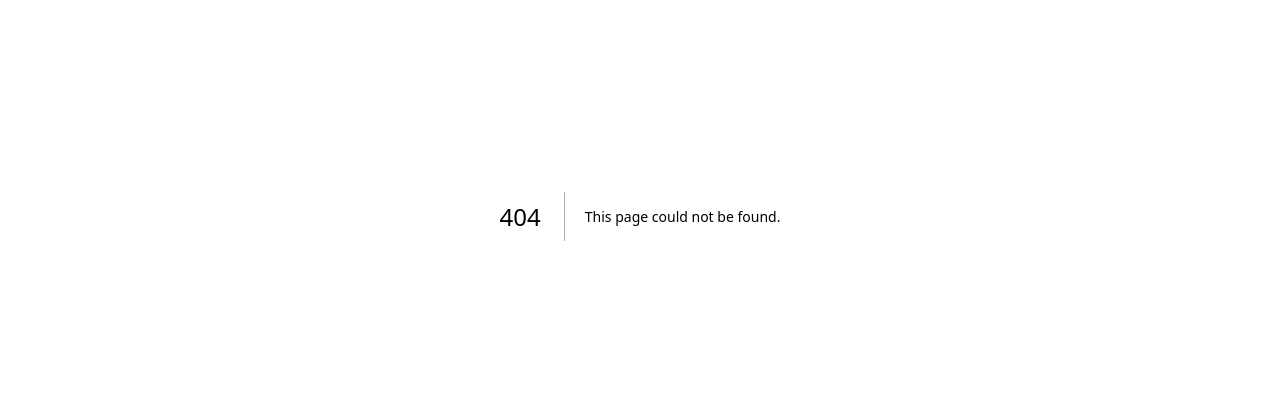
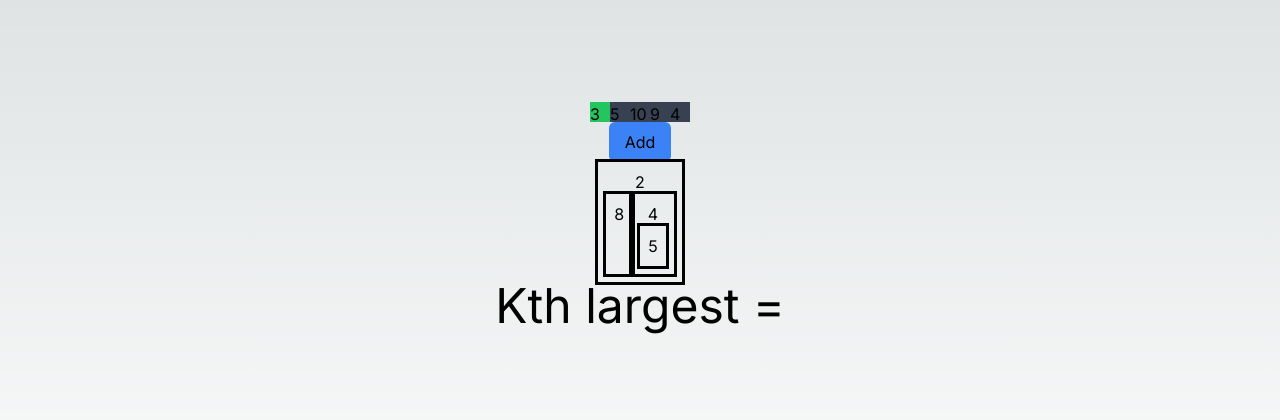
Before and after one commit to aesthaltics/algorithms, a Next.js app: page /kth-largest in a window 1280 px wide. Before the commit this address had no page. Shown: the part 184-604 px from the top of the page. Built offline with nearby package versions, Linux system fonts and the light colour scheme.

Commit message:
Added LC 703: Kth Largest Element in a Stream

```diff
--- /dev/null
+++ b/src/app/kth-largest/Heap.ts
@@ -0,0 +1,117 @@
+export enum HeapType {
+	MAX_HEAP,
+	MIN_HEAP,
+}
+
+export class Heap {
+	heap: number[] = [];
+	heaptype: HeapType;
+
+	constructor(nums: number[], heapType: HeapType) {
+		this.heaptype = heapType;
+		nums.forEach((num) => this.insert(num));
+	}
+
+	insert(val: number) {
+		this.heap.push(val);
+		let nodeIndex = this.heap.length - 1;
+		let parentIndex = Math.floor((nodeIndex - 1) / 2);
+
+		while (nodeIndex > 0) {
+			if (this.heaptype === HeapType.MAX_HEAP) {
+				if (this.heap[nodeIndex] > this.heap[parentIndex]) {
+					this.swap(nodeIndex, parentIndex);
+				} else {
+					break;
+				}
+			} else if (this.heaptype === HeapType.MIN_HEAP) {
+				if (this.heap[nodeIndex] < this.heap[parentIndex]) {
+					this.swap(nodeIndex, parentIndex);
+				} else {
+					break;
+				}
+			} else {
+				break;
+			}
+			nodeIndex = parentIndex;
+			parentIndex = Math.floor((nodeIndex - 1) / 2);
+		}
+	}
+
+	swap(indexA: number, indexB: number) {
+		[this.heap[indexA], this.heap[indexB]] = [
+			this.heap[indexB],
+			this.heap[indexA],
+		];
+	}
+
+	remove(): number | undefined {
+		const leafNode = this.heap.pop();
+		if (leafNode === undefined) {
+			return;
+		}
+		if (!this.heap.length) {
+			return leafNode;
+		}
+		let returnNum = this.heap[0];
+		this.heap[0] = leafNode;
+		let [leafNodeIndex, leftIndex, rightIndex] = [0, 1, 2];
+		while (leafNodeIndex < this.heap.length - 1) {
+			let swapIndex;
+			const leftNum = this.heap[leftIndex];
+			const rightNum = this.heap[rightIndex];
+			if (rightNum !== undefined) {
+				// since heap is always balanced presence of rightNode implies presence of leftNode
+				if (this.heaptype === HeapType.MAX_HEAP) {
+					swapIndex =
+						this.heap[rightIndex] > this.heap[leftIndex]
+							? rightIndex
+							: leftIndex;
+				}
+				if (this.heaptype === HeapType.MIN_HEAP) {
+					swapIndex =
+						this.heap[rightIndex] > this.heap[leftIndex]
+							? leftIndex
+							: rightIndex;
+				}
+			} else if (leftNum !== undefined) {
+				swapIndex = leftIndex;
+			} else {
+				return returnNum;
+			}
+			if (swapIndex === undefined) {
+				return returnNum;
+			}
+			const swapNum = this.heap[swapIndex];
+			const leafNum = this.heap[leafNodeIndex];
+
+			if (this.heaptype === HeapType.MAX_HEAP) {
+				if (swapNum > leafNum) {
+					this.swap(leafNodeIndex, swapIndex);
+				} else {
+					return returnNum;
+				}
+			}
+			if (this.heaptype == HeapType.MIN_HEAP) {
+				if (swapNum < leafNum) {
+					this.swap(leafNodeIndex, swapIndex);
+				} else {
+					return returnNum;
+				}
+			}
+
+			[leafNodeIndex, leftIndex, rightIndex] = [
+				swapIndex,
+				(swapIndex + 1) * 2 - 1,
+				(swapIndex + 1) * 2,
+			];
+		}
+		return returnNum;
+	}
+	length(){
+		return this.heap.length
+	}
+	peek(){
+		return this.heap[0]
+	}
+}
--- /dev/null
+++ b/src/app/kth-largest/page.tsx
@@ -0,0 +1,123 @@
+"use client";
+
+import React, { useRef, useState } from "react";
+import { Heap, HeapType } from "./Heap";
+
+const Page = () => {
+	const added_nums = [3, 5, 10, 9, 4];
+	const { heap, kthLargestNum, addNum, numToAdd } = useKthtLargest({
+		k: 3,
+		nums: [4, 5, 8, 2],
+		added_nums: added_nums,
+	});
+	return (
+		<div className="flex flex-col w-screen h-screen items-center justify-center">
+			<div className="flex flex-col items-center justify-center">
+				<div className="flex flex-row">
+					{added_nums.map((num, index) => (
+						<div
+							key={index}
+							className={`h-5 w-5 ${
+								index === numToAdd
+									? "bg-green-500"
+									: "bg-gray-700"
+							}`}
+						>
+							<p>{num}</p>
+						</div>
+					))}
+				</div>
+				<button
+					className="px-4 py-2 rounded-md bg-blue-500"
+					onClick={addNum}
+				>
+					Add
+				</button>
+				<SubTreePresenter list={heap} root={0} />
+				<p className="text-5xl">Kth largest = {kthLargestNum}</p>
+			</div>
+		</div>
+	);
+};
+export default Page;
+
+export const SubTreePresenter = ({
+	list,
+	root,
+}: {
+	list: number[];
+	root: number;
+}) => {
+	return (
+		<div className="flex flex-col text-center p-2 outline">
+			<div>{list[root]}</div>
+			<div className="flex flex-row">
+				{list[(root + 1) * 2] !== undefined && (
+					<SubTreePresenter list={list} root={(root + 1) * 2} />
+				)}
+				{list[(root + 1) * 2 - 1] !== undefined && (
+					<SubTreePresenter list={list} root={(root + 1) * 2 - 1} />
+				)}
+			</div>
+		</div>
+	);
+};
+
+const useKthtLargest = ({
+	k,
+	nums,
+	added_nums,
+}: {
+	k: number;
+	nums: number[];
+	added_nums: number[];
+}) => {
+	const kthLargest = useRef(new KthLargest(k, nums));
+	const [numToAdd, setNumToAdd] = useState(0)
+	const [heap, setHeap] = useState(kthLargest.current.minHeap.heap);
+	const [kthLargestNum, setKthLargestNum] = useState<number | undefined>();
+
+	const addNum = () => {
+		if (numToAdd > added_nums.length - 1) {
+			return;
+		}
+		setKthLargestNum(kthLargest.current.add(added_nums[numToAdd]));
+		setHeap(kthLargest.current.minHeap.heap);
+		setNumToAdd(numToAdd+1)
+	};
+
+	return { heap, kthLargestNum, addNum, numToAdd };
+};
+
+class KthLargest {
+	minHeap: Heap;
+	k;
+
+	constructor(k: number, nums: number[]) {
+		this.k = k;
+		this.minHeap = new Heap(nums, HeapType.MIN_HEAP);
+	}
+
+	add(val: number): number {
+		if (this.minHeap.length() === this.k && this.minHeap.peek() > val) {
+			return this.minHeap.peek();
+		}
+		this.minHeap.insert(val);
+		while (this.minHeap.length() > this.k) {
+			this.minHeap.remove();
+		}
+		return this.minHeap.peek();
+	}
+}
+
+/**
+ * Your KthLargest object will be instantiated and called as such:
+ * var obj = new KthLargest(k, nums)
+ * var param_1 = obj.add(val)
+ */
+
+/**
+ * Your KthLargest object will be instantiated and called as such:
+ * var obj = new KthLargest(k, nums)
+ * var param_1 = obj.add(val)
+ */
--- a/src/app/page.tsx
+++ b/src/app/page.tsx
@@ -1,13 +1,19 @@
-import Image from 'next/image'
+import Image from "next/image";
 
 export default function Home() {
-  return (
+	return (
 		<main>
-			<div className='m-10'>
+			<div className="m-10 flex flex-col gap-4">
 				<a href="./01-matrix" className="text-blue-600 underline">
 					01Matrix
 				</a>
+				<a href="./k-closest" className="text-blue-600 underline">
+					K Closest Points to Origin
+				</a>
+				<a href="./kth-largest" className="text-blue-600 underline">
+					Kth Largest in a Stream
+				</a>
 			</div>
 		</main>
-  );
+	);
 }
```
